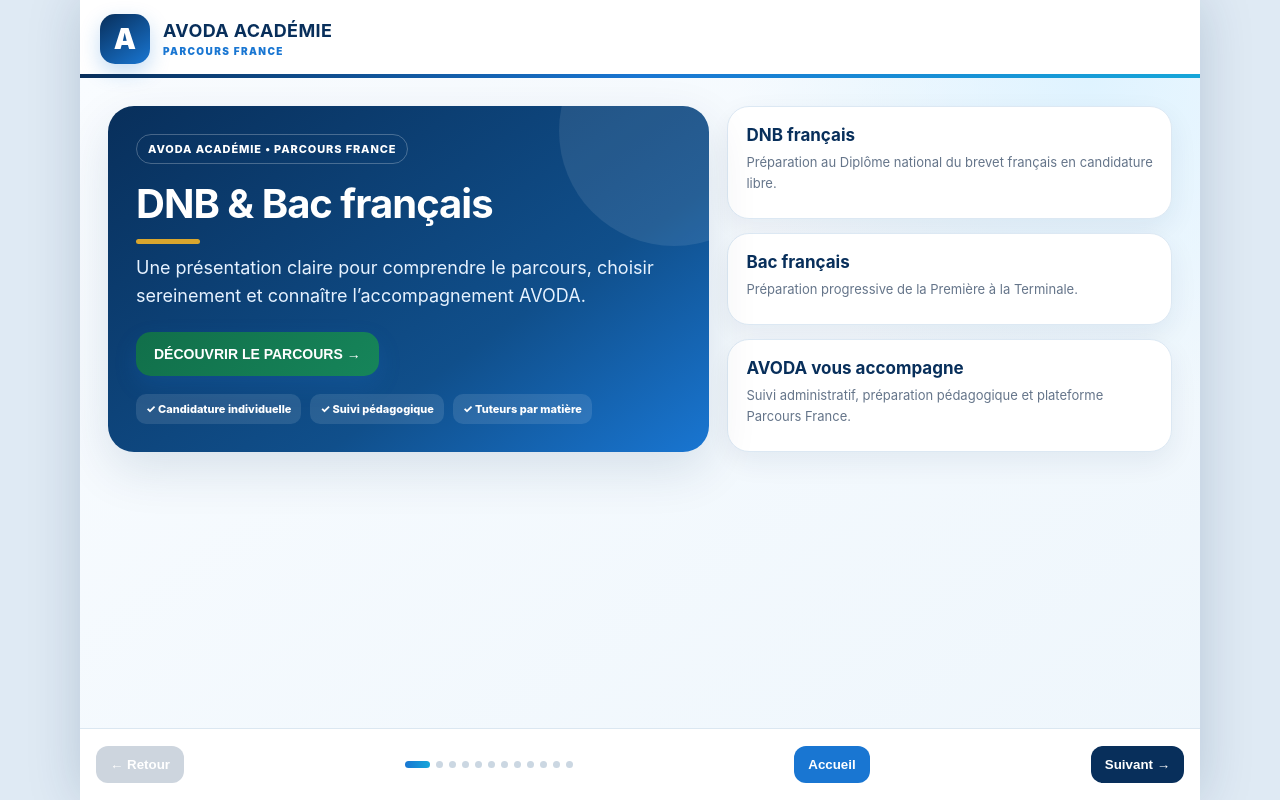
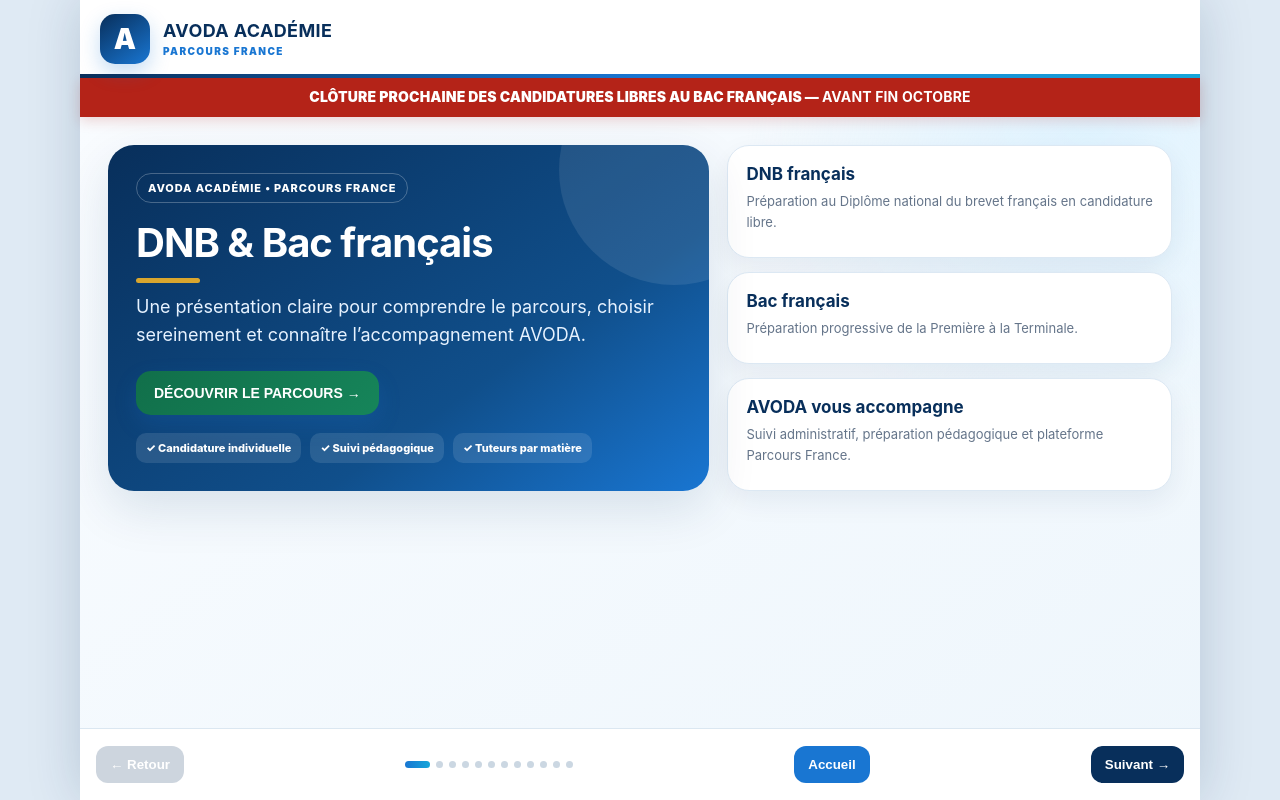
Before and after one commit to 1234kou/avoda-examen-francais, a plain HTML site: page index.html in a window 1280 px wide. Drawn offline with Linux system fonts and the light colour scheme.

Commit message:
Add files via upload

```diff
--- a/index.html
+++ b/index.html
@@ -9,8 +9,8 @@
 <meta property="og:title" content="AVODA Académie — Parcours France">
 <meta property="og:description" content="DNB & Bac français • Informations • Accompagnement • Tarifs • Pré-inscription">
 <meta property="og:site_name" content="AVODA Académie">
-<meta property="og:url" content="https://parcours-france-avoda.onrender.com">
-<meta property="og:image" content="/og-parcours-france.png">
+<meta property="og:url" content="https://avoda-examen-francais.onrender.com/">
+<meta property="og:image" content="https://avoda-examen-francais.onrender.com/og-parcours-france.png">
 <meta name="twitter:card" content="summary_large_image">
 <style>
 :root{
@@ -53,6 +53,8 @@ header:after{content:"";position:absolute;left:0;right:0;bottom:-1px;height:4px;
 footer{position:absolute;left:0;right:0;bottom:0;min-height:72px;background:rgba(255,255,255,.97);backdrop-filter:blur(10px);border-top:1px solid #dbe7f1;display:flex;align-items:center;justify-content:space-between;padding:10px 16px;z-index:10}
 .dots{display:flex;gap:6px;align-items:center}.dot{width:7px;height:7px;border-radius:99px;background:#cbd7e2;transition:.25s}.dot.on{width:25px;background:linear-gradient(90deg,var(--blue),var(--cyan))}
 .navbtn{border:0;border-radius:12px;padding:11px 14px;font-weight:850;background:var(--navy);color:#fff}.navbtn:disabled{opacity:.2}.home{background:var(--blue)}
+.alert-banner{flex:none;background:#b42318;color:#fff;text-align:center;padding:10px 16px;font-size:14px;font-weight:900;letter-spacing:.01em;line-height:1.35;box-shadow:0 4px 12px rgba(180,35,24,.18);z-index:19}
+.alert-banner strong{color:#fff}
 @media(max-width:650px){
  header{height:66px;padding:8px 13px}.logo{width:43px;height:43px;border-radius:13px;font-size:24px}.brand b{font-size:16px}.brand small{font-size:9px}
  .screen{padding:18px 15px 88px}.grid,.hero{grid-template-columns:1fr}.heroPanel{padding:21px;border-radius:22px}.sideStack{grid-template-columns:1fr 1fr}.mini{padding:14px;border-radius:18px}
@@ -66,7 +68,7 @@ footer{position:absolute;left:0;right:0;bottom:0;min-height:72px;background:rgba
 <meta name="apple-mobile-web-app-status-bar-style" content="default">
 <meta name="apple-mobile-web-app-title" content="AVODA Parcours France">
 </head>
-<body><main class="app"><header><div class="logo">A</div><div class="brand"><b>AVODA ACADÉMIE</b><small>PARCOURS FRANCE</small></div></header><section class="viewport"><div class="track" id="track">
+<body><main class="app"><header><div class="logo">A</div><div class="brand"><b>AVODA ACADÉMIE</b><small>PARCOURS FRANCE</small></div></header><div class="alert-banner">CLÔTURE PROCHAINE DES CANDIDATURES LIBRES AU BAC FRANÇAIS — <strong>AVANT FIN OCTOBRE</strong></div><section class="viewport"><div class="track" id="track">
 <section class="screen"><div class="hero"><div class="heroPanel"><div class="heroBadge">AVODA ACADÉMIE • PARCOURS FRANCE</div><h1>DNB & Bac français</h1><p class="lead">Une présentation claire pour comprendre le parcours, choisir sereinement et connaître l’accompagnement AVODA.</p><div class="actions"><button class="btn green" onclick="go(1)">DÉCOUVRIR LE PARCOURS →</button></div><div class="trust"><span>✓ Candidature individuelle</span><span>✓ Suivi pédagogique</span><span>✓ Tuteurs par matière</span></div></div><div class="sideStack"><div class="mini"><strong>DNB français</strong><span>Préparation au Diplôme national du brevet français en candidature libre.</span></div><div class="mini"><strong>Bac français</strong><span>Préparation progressive de la Première à la Terminale.</span></div><div class="mini"><strong>AVODA vous accompagne</strong><span>Suivi administratif, préparation pédagogique et plateforme Parcours France.</span></div></div></div></section>
 <section class="screen"><h1>Pourquoi choisir le Bac français ?</h1><p class="lead">Des raisons simples et concrètes pour élargir les possibilités d’études et d’orientation de votre enfant.</p><div class="grid"><div class="card"><h3>🎓 Diplôme français</h3><p><b>Diplôme français reconnu internationalement</b></p></div><div class="card"><h3>🏛️ Études en France</h3><p><b>Accès aux universités et grandes écoles en France</b></p></div><div class="card"><h3>🌍 Ouverture internationale</h3><p><b>Possibilités d’études dans de nombreux pays</b></p></div><div class="card"><h3>🏫 Double continuité</h3><p><b>Préparation possible tout en poursuivant sa scolarité habituelle</b></p></div><div class="card"><h3>🧭 Plus de choix</h3><p><b>Un second parcours qui élargit les possibilités d’orientation</b></p></div><div class="card"><h3>📚 Parcours structuré</h3><p><b>Préparation progressive et structurée</b></p></div></div><h2 style="color:var(--navy);font-size:clamp(18px,4vw,25px);margin-top:24px">Souhaitez-vous découvrir les parcours proposés par AVODA Académie ?</h2><div class="actions"><button class="btn green" onclick="go(2)">OUI → DÉCOUVRIR LES PARCOURS</button><button class="btn light" onclick="go(0)">NON → RETOUR À L’ACCUEIL</button></div></section>
 <section class="screen"><h1>Choisissez votre parcours</h1><p class="lead">Sélectionnez uniquement l’examen qui vous intéresse.</p><div class="grid"><div class="card"><h3>DNB FRANÇAIS</h3><p>Préparation au DNB français en candidature libre.</p><div class="actions"><button class="btn cyan" onclick="go(3)">OUVRIR → DNB FRANÇAIS</button></div></div><div class="card"><h3>BAC FRANÇAIS</h3><p>Préparation du bac français de la Première à la Terminale.</p><div class="actions"><button class="btn" onclick="go(4)">OUVRIR → BAC FRANÇAIS</button></div></div></div></section>
```
